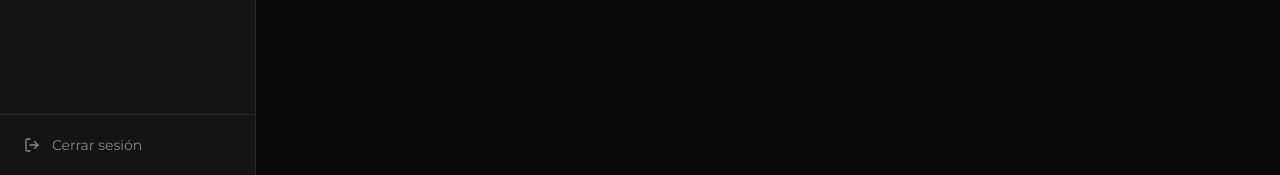
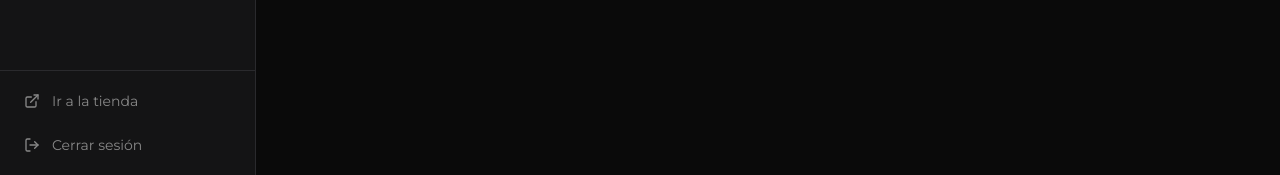
Before and after one commit to facupicia/ecommerce, a Next.js app: page /admin/ordenes in a window 1280 px wide. Shown: the part 625-800 px from the top of the page. Built offline with nearby package versions, Linux system fonts and the light colour scheme; no server answers; the database is empty.

Commit message:
fix: imágenes en detalle de orden + botón 'Ir a la tienda' en admin sidebar
- Las imágenes de items en el modal de detalle de orden ahora usan getCloudinaryUrl
- Agregado fallback onError para imágenes rotas
- Botón 'Ir a la tienda' en sidebar admin con link externo

```diff
--- a/src/app/admin/layout.tsx
+++ b/src/app/admin/layout.tsx
@@ -15,6 +15,7 @@ import {
   ChevronDown,
   Settings,
   Eye,
+  ExternalLink,
 } from "lucide-react";
 
 const navItems = [
@@ -163,7 +164,16 @@ export default function AdminLayout({ children }: { children: React.ReactNode })
           </nav>
 
           {/* Logout */}
-          <div className="p-3 border-t border-border">
+          <div className="p-3 border-t border-border space-y-2">
+            <a
+              href="/"
+              target="_blank"
+              rel="noopener noreferrer"
+              className="w-full flex items-center gap-3 px-3 py-2 rounded-lg text-sm text-muted-foreground hover:text-foreground hover:bg-secondary/50 transition-colors"
+            >
+              <ExternalLink className="w-4 h-4" />
+              Ir a la tienda
+            </a>
             <button
               onClick={handleLogout}
               className="w-full flex items-center gap-3 px-3 py-2 rounded-lg text-sm text-muted-foreground hover:text-destructive hover:bg-destructive/10 transition-colors"
--- a/src/app/admin/ordenes/page.tsx
+++ b/src/app/admin/ordenes/page.tsx
@@ -21,6 +21,7 @@ import {
 } from "lucide-react";
 import { ShopOrder, ShopOrderLog, ShopPayment, ShopStockMovement } from "@/lib/types";
 import { useDebounce } from "@/lib/hooks";
+import { getCloudinaryUrl } from "@/lib/cloudinary";
 
 const ESTADOS = ["pending", "paid", "shipped", "delivered", "cancelled"] as const;
 
@@ -540,9 +541,10 @@ function DetailModal({
                       <div className="flex items-center gap-2 min-w-0">
                         {item.imagen && (
                           <img
-                            src={item.imagen}
-                            alt=""
+                            src={getCloudinaryUrl(item.imagen, { width: 64, height: 64, crop: "fill" })}
+                            alt={item.nombre}
                             className="w-8 h-8 rounded object-cover bg-muted flex-shrink-0"
+                            onError={(e) => { (e.target as HTMLImageElement).style.display = "none"; }}
                           />
                         )}
                         <div className="truncate flex items-center gap-1.5">
```
